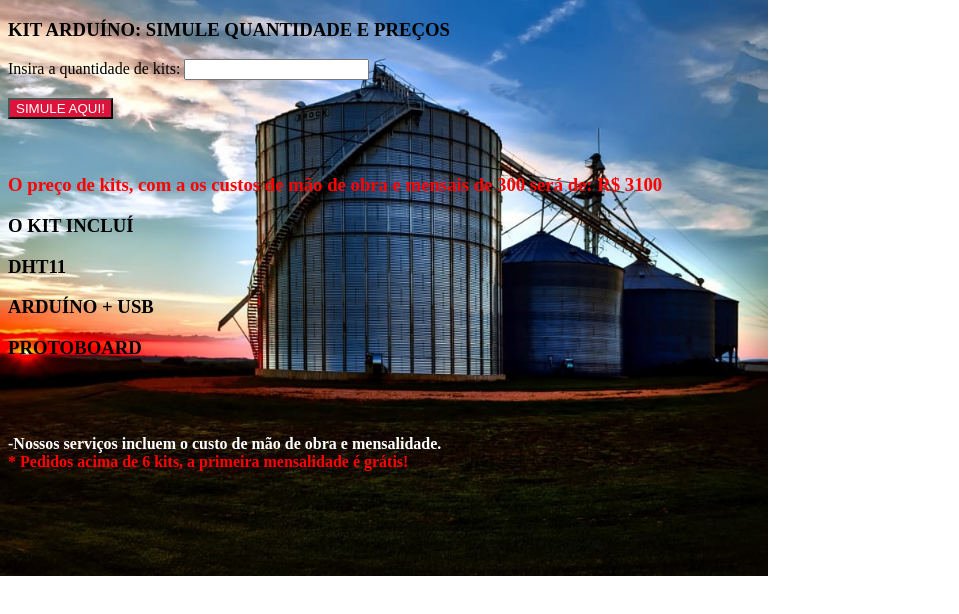
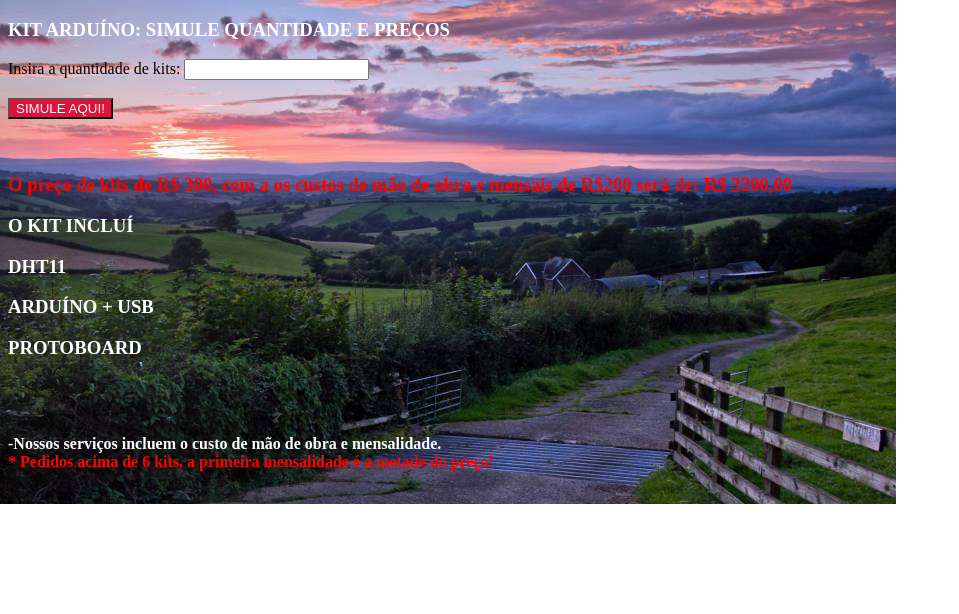
Before and after one commit to GuilhermeMiranda1/ProjetoPi, a plain HTML site: page Algoritmos/Simulador financeiro/simulador do dylan.html in a window 1280 px wide. Both pictures are taken after a click on the button "SIMULE AQUI!". Shown: the whole page, without its empty margins (0-959 px from the left). Drawn offline with Linux system fonts and the light colour scheme.

Commit message:
doc para estudar

```diff
--- a/Algoritmos/Simulador financeiro/simulador do dylan.html
+++ b/Algoritmos/Simulador financeiro/simulador do dylan.html
@@ -7,28 +7,28 @@
 </head>
 <body
 
-background="img/silo.jpg" style="background-attachment: fixed; background-size: 60%; background-repeat: no-repeat;"></body>
+background="img/lg.jpg" style="background-attachment: fixed; background-size: 70%; background-repeat: no-repeat;"></body>
 
 
 
-    <h3>KIT ARDUÍNO: SIMULE QUANTIDADE E PREÇOS</h3>
+    <h3 style="color: white"> KIT ARDUÍNO: SIMULE QUANTIDADE E PREÇOS</h3>
 
     Insira a quantidade de kits: <input id="kit" type="text"> <br><br>
 
 
 <button onclick="calcular()" style="background-color:crimson; color: snow">SIMULE AQUI!</button><br>
 <br><br>
-<h3 div id="div_mens" style="color: red;"></div>
+<h3 div id="div_mens" style="color:RED;"></div>
 
-<h3 style="color: black;">O KIT INCLUÍ</h3>
-<h3 style="color: black;">DHT11</h3>
-<h3 style="color: black;">ARDUÍNO + USB</h3>
-<h3 style="color: black;">PROTOBOARD</h3>
+<h3 style="color: white;">O KIT INCLUÍ</h3>
+<h3 style="color: white;">DHT11</h3>
+<h3 style="color: white;">ARDUÍNO + USB</h3>
+<h3 style="color: white;">PROTOBOARD</h3>
 <br><br>
 
 
 <h4 style="color: white;">-Nossos serviços incluem o custo de mão de obra e mensalidade. <br>
-<span style="color: red; size: 10%">* Pedidos acima de 6 kits, a primeira mensalidade é grátis!</span><br>
+<span style="color: red; size: 10%">* Pedidos acima de 6 kits, a primeira mensalidade é a metade do preço!</span><br>
 
 
 
@@ -43,8 +43,8 @@ background="img/silo.jpg" style="background-attachment: fixed; background-size:
 
     function calcular () {
 
-        var multiplicação = (Number(kit.value) * Number (300)) + (3000 + 100);
-        div_mens.innerHTML = `O preço de ${kit.value} kits, com a os custos de mão de obra e mensais de ${300} será de: R$ ${multiplicação}`;
+        var multiplicação = (Number(kit.value) * Number (300)) + (3000 + 200);
+        div_mens.innerHTML = `O preço de ${kit.value} kits de R$ ${300}, com a os custos de mão de obra e mensais de R$${200} será de: R$ ${multiplicação},00`;
 
     }
 </script>
```
Also changed, not shown: Algoritmos/Simulador financeiro/img/images.jpg (added), Algoritmos/Simulador financeiro/img/lg.jpg (added), 1 other file.
